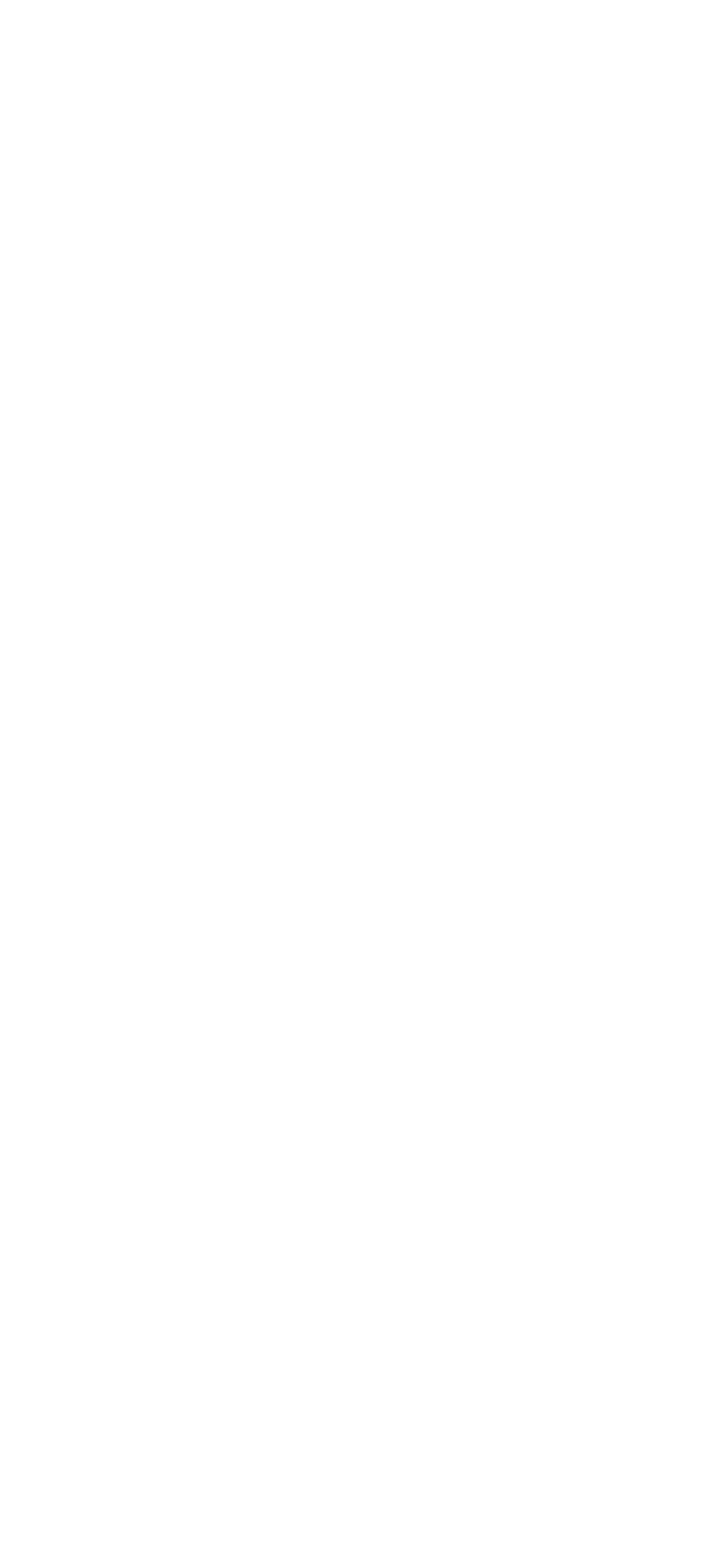
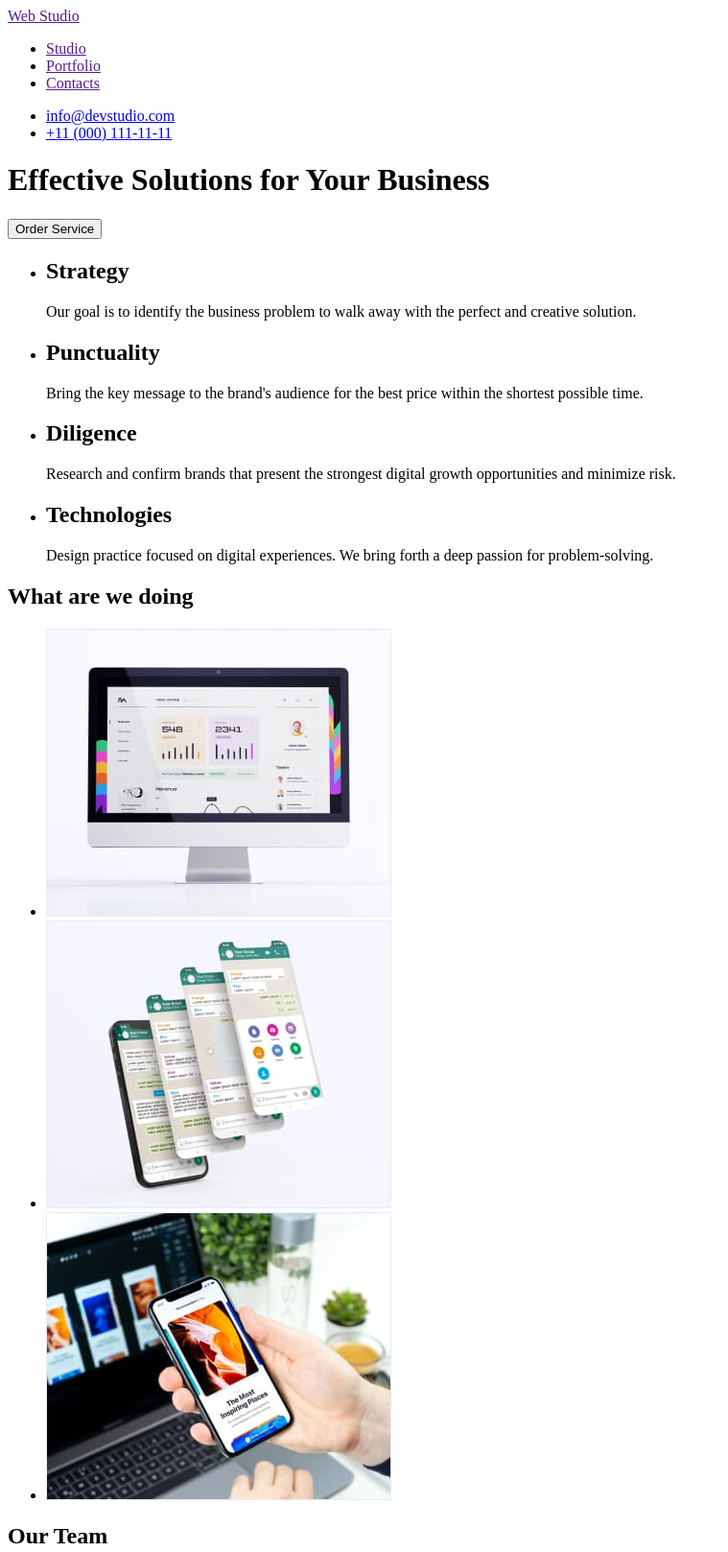
Before and after one commit to cyan0511/goit-markup-hw-01, a plain HTML site: page index.html in a window 1280 px wide. Shown: the top 1617 px of the page at 96% size, without its empty margins (0-759 px from the left). Before the commit the page ends 800 px from the top, so only its background shows below. Drawn offline with Linux system fonts and the light colour scheme.

Commit message:
HTML Basics Homework #1

```diff
--- a/index.html
+++ b/index.html
@@ -1,15 +1,150 @@
 <!DOCTYPE html>
 <html lang="en">
+
 <head>
     <meta charset="UTF-8">
     <meta name="viewport" content="width=device-width, initial-scale=1.0">
     <title>Document</title>
 </head>
+
 <body>
     <header>
-        <nav></nav>
+        <div>
+            <a href="">
+                Web
+            </a>
+            <a href="">
+                Studio
+            </a>
+        </div>
+        <nav>
+            <ul>
+                <li><a href="">Studio</a></li>
+                <li><a href="">Portfolio</a></li>
+                <li><a href="">Contacts</a></li>
+            </ul>
+        </nav>
+        <ul>
+            <li><a href="mailto:info@devstudio.com">info@devstudio.com</a></li>
+            <li><a href="tel:+11000111-11-11">+11 (000) 111-11-11</a></li>
+        </ul>
     </header>
-    <main></main>
-    <footer></footer>
+    <main>
+        <div>
+            <h1>
+                Effective Solutions
+                for Your Business
+            </h1>
+            <button type="button">Order Service</button>
+        </div>
+        <section>
+            <ul>
+                <li>
+                    <h2>Strategy</h2>
+                    <p>
+                        Our goal is to identify the business
+                        problem to walk away with the perfect and creative solution.
+                    </p>
+                </li>
+                <li>
+                    <h2>Punctuality</h2>
+                    <p>
+                        Bring the key message to the brand's audience for the best price within the shortest possible
+                        time.
+                    </p>
+                </li>
+                <li>
+                    <h2>Diligence</h2>
+                    <p>
+                        Research and confirm brands that present the strongest digital growth opportunities and minimize
+                        risk.
+                    </p>
+                </li>
+                <li>
+                    <h2>Technologies</h2>
+                    <p>
+                        Design practice focused on digital experiences. We bring forth a deep passion for
+                        problem-solving.
+                    </p>
+                </li>
+            </ul>
+        </section>
+
+        <section>
+            <h2>
+                What are we doing
+            </h2>
+            <ul>
+                <li>
+                    <img src="images/img-1.jpg" width="360" alt="Web">
+                </li>
+                <li>
+                    <img src="images/img-2.jpg" width="360" alt="Mobile">
+                </li>
+                <li>
+                    <img src="images/img-3.jpg" width="360" alt="Desktop">
+                </li>
+            </ul>
+        </section>
+        <section>
+            <h2>
+                Our Team
+            </h2>
+            <ul>
+                <li>
+                    <img src="images/team-card-1.jpg" width="264" alt="Mark Guerrero">
+                    <h3>
+                        Mark Guerrero
+                    </h3>
+                    <p>
+                        Product Designer
+                    </p>
+                </li>
+                <li>
+                    <img src="images/team-card-2.jpg" width="264" alt="Tom Ford">
+                    <h3>
+                        Tom Ford
+                    </h3>
+                    <p>
+                        Frontend Developer
+                    </p>
+                </li>
+                <li>
+                    <img src="images/team-card-3.jpg" width="264" alt="Camila Garcia">
+                    <h3>
+                        Camila Garcia
+                    </h3>
+                    <p>
+                        Marketing
+                    </p>
+                </li>
+                <li>
+                    <img src="images/team-card-4.jpg" width="264" alt="Daniel Wilson">
+                    <h3>
+                        Daniel Wilson
+                    </h3>
+                    <p>
+                        UI Designer
+                    </p>
+                </li>
+            </ul>
+        </section>
+    </main>
+    <footer>
+        <div>
+            <p>
+                <a href="#">
+                    Web
+                </a>
+                <a href="#">
+                    Studio
+                </a>
+            </p>
+            <p>
+                Increase the flow of customers and sales for your business with digital marketing & growth solutions.
+            </p>
+        </div>
+    </footer>
 </body>
+
 </html>
```
Also changed, not shown: images/img-1.jpg (added), images/img-2.jpg (added), images/img-3.jpg (added), images/team-card-1.jpg (added), images/team-card-2.jpg (added), images/team-card-3.jpg (added), images/team-card-4.jpg (added), 2 other files.
